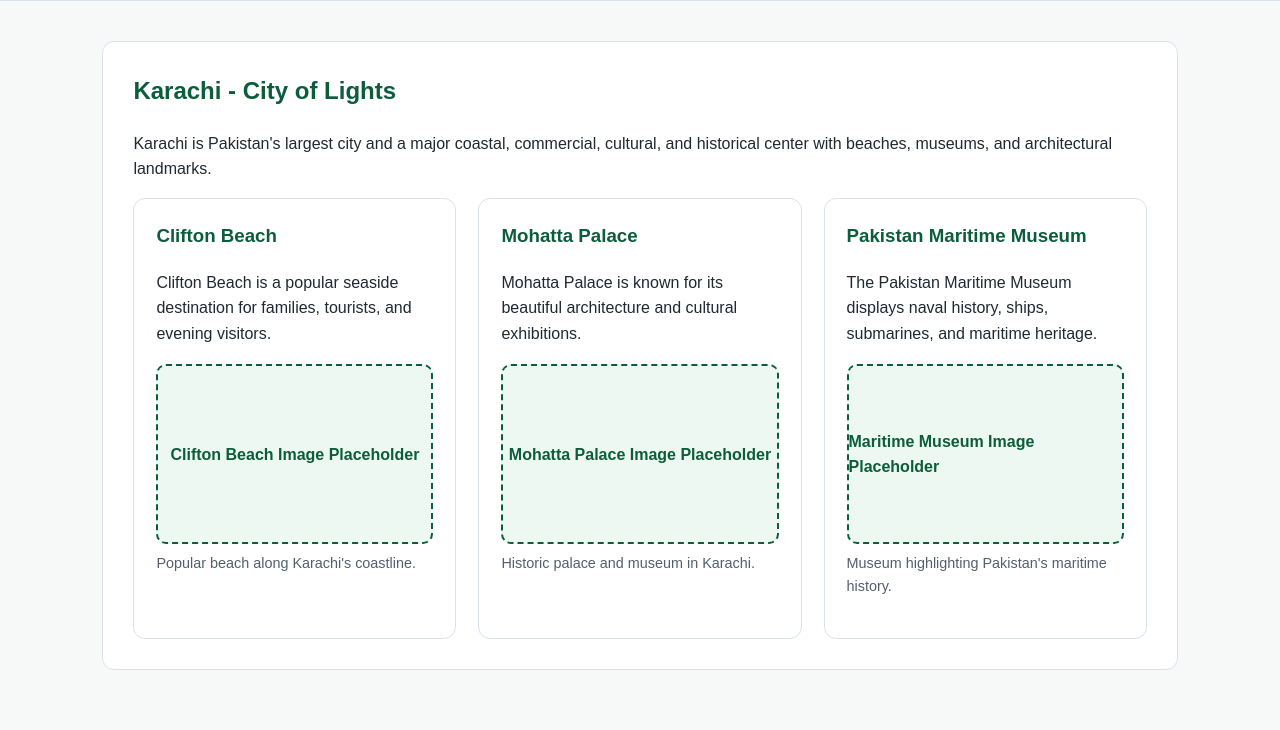
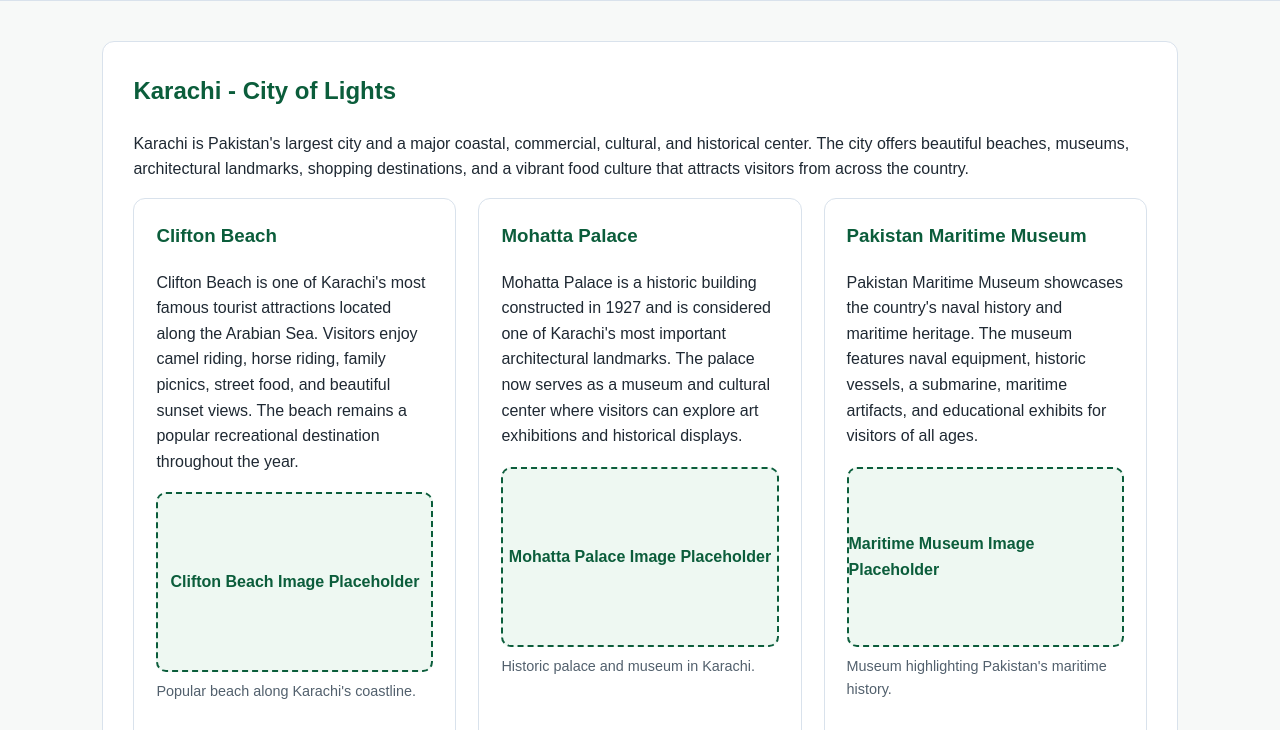
Before and after one commit to syedhasht/Pakvista-CICD, a website built with Parcel: page karachi.html in a window 1280 px wide. Shown: the part 70-800 px from the top of the page. Built offline with nearby package versions, Linux system fonts and the light colour scheme.

Commit message:
feat: update karachi & swat pages + add CI/CD workflows

```diff
--- a/karachi.html
+++ b/karachi.html
@@ -24,14 +24,22 @@
     <section class="content-section">
       <h2>Karachi - City of Lights</h2>
       <p>
-        Karachi is Pakistan's largest city and a major coastal, commercial, cultural,
-        and historical center with beaches, museums, and architectural landmarks.
+        Karachi is Pakistan's largest city and a major coastal, commercial,
+        cultural, and historical center. The city offers beautiful beaches,
+        museums, architectural landmarks, shopping destinations, and a vibrant
+        food culture that attracts visitors from across the country.
       </p>
 
       <div class="destination-grid">
         <article>
           <h3>Clifton Beach</h3>
-          <p>Clifton Beach is a popular seaside destination for families, tourists, and evening visitors.</p>
+          <p>
+            Clifton Beach is one of Karachi's most famous tourist attractions
+            located along the Arabian Sea. Visitors enjoy camel riding, horse
+            riding, family picnics, street food, and beautiful sunset views.
+            The beach remains a popular recreational destination throughout
+            the year.
+          </p>
           <figure>
             <div class="img-placeholder">Clifton Beach Image Placeholder</div>
             <figcaption>Popular beach along Karachi's coastline.</figcaption>
@@ -40,7 +48,12 @@
 
         <article>
           <h3>Mohatta Palace</h3>
-          <p>Mohatta Palace is known for its beautiful architecture and cultural exhibitions.</p>
+          <p>
+            Mohatta Palace is a historic building constructed in 1927 and is
+            considered one of Karachi's most important architectural landmarks.
+            The palace now serves as a museum and cultural center where visitors
+            can explore art exhibitions and historical displays.
+          </p>
           <figure>
             <div class="img-placeholder">Mohatta Palace Image Placeholder</div>
             <figcaption>Historic palace and museum in Karachi.</figcaption>
@@ -49,7 +62,12 @@
 
         <article>
           <h3>Pakistan Maritime Museum</h3>
-          <p>The Pakistan Maritime Museum displays naval history, ships, submarines, and maritime heritage.</p>
+          <p>
+            Pakistan Maritime Museum showcases the country's naval history and
+            maritime heritage. The museum features naval equipment, historic
+            vessels, a submarine, maritime artifacts, and educational exhibits
+            for visitors of all ages.
+          </p>
           <figure>
             <div class="img-placeholder">Maritime Museum Image Placeholder</div>
             <figcaption>Museum highlighting Pakistan's maritime history.</figcaption>
```
Also changed, not shown: swat.html (+19 -4 lines), .github/workflows/cd-staging.yml (added), .github/workflows/ci-prod.yml (added).
